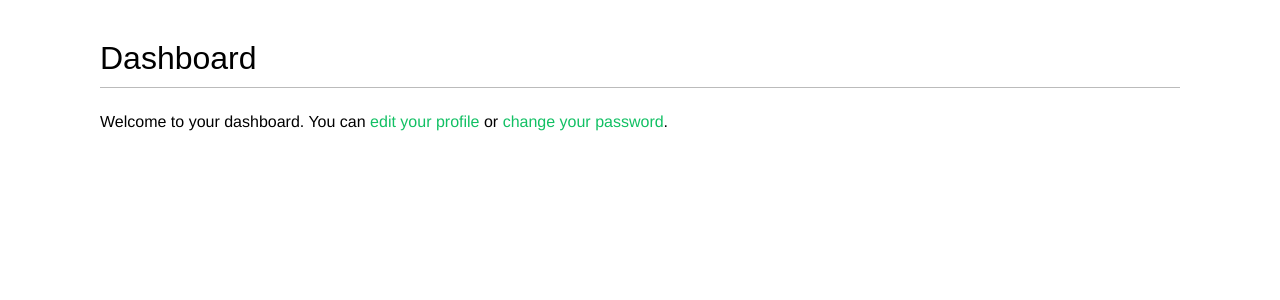
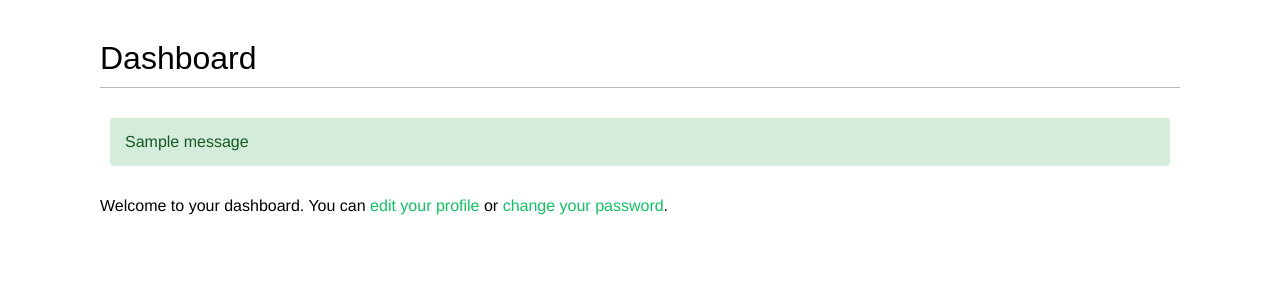
Before and after one commit to Aakashraz/bookmarks, a Django app: page /account/ in a window 1280 px wide. Shown: the part 48-348 px from the top of the page. Run offline with Django 5.2, Linux system fonts and the light colour scheme; a user stored in the database is signed in; one stand-in notice (Sample message) is shown; some web fonts are replaced.

```diff
--- a/bookmarks/account/static/css/base.css
+++ b/bookmarks/account/static/css/base.css
@@ -287,3 +287,37 @@ img.user-detail {
     font-style:italic;
     color:#ccc;
 }
+
+/* for messages */
+.messages {
+    margin: 10px 0;
+    padding: 10px;
+}
+
+.success {
+    background-color: #d4edda;
+    color: #155724;
+    padding: 15px;
+    border-radius: 4px;
+}
+
+.error {
+    background-color: #f8d7da;
+    color: #721c24;
+    padding: 15px;
+    border-radius: 4px;
+}
+
+.warning {
+    background-color: #fff3cd;
+    color: #856404;
+    padding: 15px;
+    border-radius: 4px;
+}
+
+.info {
+    background-color: #d1ecf1;
+    color: #0c5460;
+    padding: 15px;
+    border-radius: 4px;
+}
--- a/bookmarks/account/templates/account/dashboard.html
+++ b/bookmarks/account/templates/account/dashboard.html
@@ -4,9 +4,20 @@
 
 {% block content %}
     <h1>Dashboard</h1>
+    {% if messages %}
+    <div class="messages">
+        {% for message in messages %}
+        <div class="{{ message.tags }}">
+            {{ message }}
+        </div>
+        {% endfor %}
+    </div>
+    {% endif %}
+
     <p>
         Welcome to your dashboard.
         You can <a href="{% url 'edit' %}">edit your profile</a> or
         <a href="{% url 'password_change' %}">change your password</a>.
     </p>
+
 {% endblock %}
--- a/bookmarks/account/views.py
+++ b/bookmarks/account/views.py
@@ -1,9 +1,10 @@
-from django.shortcuts import render
+from django.shortcuts import render, redirect
 from django.contrib.auth import authenticate, login
 from django.contrib.auth.decorators import login_required
 from django.http import HttpResponse
 from .forms import LoginForm, UserRegistrationForm, UserEditForm, ProfileEditForm
 from .models import Profile
+from django.contrib import messages
 
 
 def user_login(request):
@@ -88,7 +89,8 @@ def edit(request):
         if user_form.is_valid() and profile_form.is_valid():
             user_form.save()
             profile_form.save()
-        return render(request, 'account/dashboard.html')
+        messages.success(request,'Profile updated successfully.')
+        return redirect('dashboard')
     else:
         user_form = UserEditForm(instance=request.user)     # This shows the user their current data in the form fields.
         profile_form = ProfileEditForm(instance=request.user.profile)
--- a/requirements.txt
+++ b/requirements.txt
@@ -2,3 +2,8 @@ asgiref==3.7.2
 Django~=5.0.4
 sqlparse==0.5.0
 Pillow==10.3.0
+python-decouple==3.8
+social-auth-app-django==5.4.0
+django-extensions==3.2.3
+werkzeug==3.0.2
+pyOpenSSL==24.1.0
```
Also changed, not shown: bookmarks/db.sqlite3.
